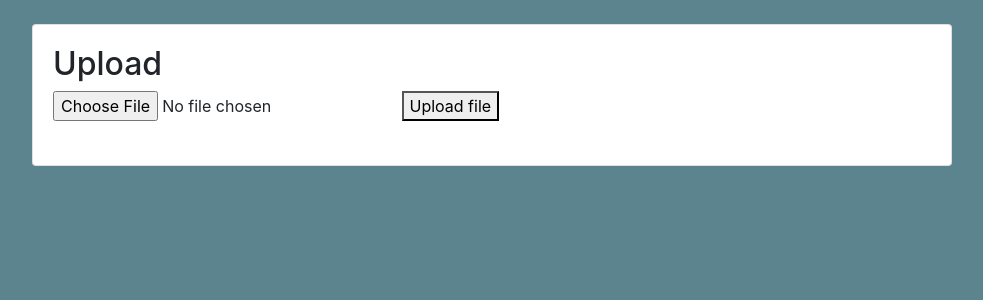
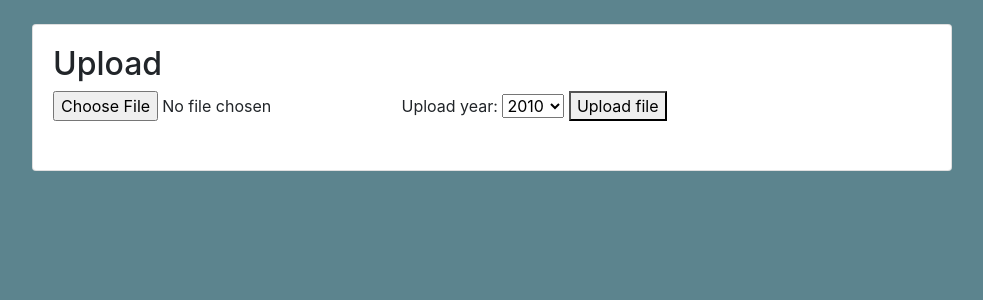
Before and after one commit to nnarziev/TextMining, a Django app: page /mysite/upload in a window 1280 px wide. Shown: the part 56-356 px from the top of the page, without its empty margins (148-1131 px from the left). Run offline with Django 3.2, Linux system fonts and the light colour scheme; some libraries are stand-ins or nearby versions.

Commit message:
added a year selection when uploading a file

```diff
--- a/mysite/static/js/lineChart.js
+++ b/mysite/static/js/lineChart.js
@@ -19,12 +19,11 @@ for (var i = 0; i < 5; i++) {
     var word_label = word_data[i * xAxisData.length].text;
     var collocation_label = collocation_data[i * xAxisData.length].text;
     for (var x = 0; x < xAxisData.length; x++) {
-        word_points.push({x: word_data[i * xAxisData.length + x].year, y: word_data[x].count});
+        word_points.push({x: word_data[i * xAxisData.length + x].year, y: word_data[i * xAxisData.length + x].count});
     }
 
     for (var y = 0; y < xAxisData.length; y++) {
-        console.log(i * xAxisData.length + y);
-        collocation_points.push({x: collocation_data[i * xAxisData.length + y].year, y: collocation_data[y].count});
+        collocation_points.push({x: collocation_data[i * xAxisData.length + y].year, y: collocation_data[i * xAxisData.length + y].count});
     }
 
     word_dataset.push(
--- a/mysite/templates/upload.html
+++ b/mysite/templates/upload.html
@@ -5,6 +5,34 @@
     <form method="post" enctype="multipart/form-data">
         {% csrf_token %}
         <input type="file" name="document">
+        <label for="filter-year">Upload year: </label>
+        <select id="filter-year" name="year">
+            <option value="2010">2010</option>
+            <option value="2011">2011</option>
+            <option value="2012">2012</option>
+            <option value="2013">2013</option>
+            <option value="2014">2014</option>
+            <option value="2015">2015</option>
+            <option value="2016">2016</option>
+            <option value="2017">2017</option>
+            <option value="2018">2018</option>
+            <option value="2019">2019</option>
+            <option value="2020">2020</option>
+            <option value="2021">2021</option>
+            <option value="2022">2022</option>
+            <option value="2023">2023</option>
+            <option value="2024">2024</option>
+            <option value="2025">2025</option>
+        </select>
+        <script>
+            document.getElementById("filter-year").onchange = function () {
+                localStorage.setItem('sel_item', document.getElementById("filter-year").value);
+            };
+
+            if (localStorage.getItem('sel_item')) {
+                document.getElementById("filter-year").value = localStorage.getItem('sel_item');
+            }
+        </script>
         <button type="submit">Upload file</button>
     </form>
     <br>
--- a/mysite/views.py
+++ b/mysite/views.py
@@ -42,19 +42,19 @@ def upload(request):
 
         name = fs.save(filename, uploaded_file)
 
-        process_result = process_file(name)
+        year = int(request.POST['year'])
+        process_result = process_file(name, year)
         context['created_words'] = process_result['created']
         context['updated_words'] = process_result['updated']
         context['result'] = 1
     return render(request, 'upload.html', context)
 
 
-def process_file(filename):
-    # Ignore converting links from HTML
-    reg_exp_date = re.compile(r'([12]\d{3}\.(0[1-9]|1[0-2])\.(0[1-9]|[12]\d|3[01]))')
-    year = 0
-    if reg_exp_date.search(filename):
-        year = int(reg_exp_date.search(filename).group().split('.')[0])
+def process_file(filename, year):
+    # reg_exp_date = re.compile(r'([12]\d{3}\.(0[1-9]|1[0-2])\.(0[1-9]|[12]\d|3[01]))')
+    # year = 0
+    # if reg_exp_date.search(filename):
+    #     year = int(reg_exp_date.search(filename).group().split('.')[0])
 
     parsed = parser.from_file('./media/' + filename)
     nltk_function(parsed["content"], year)
```
